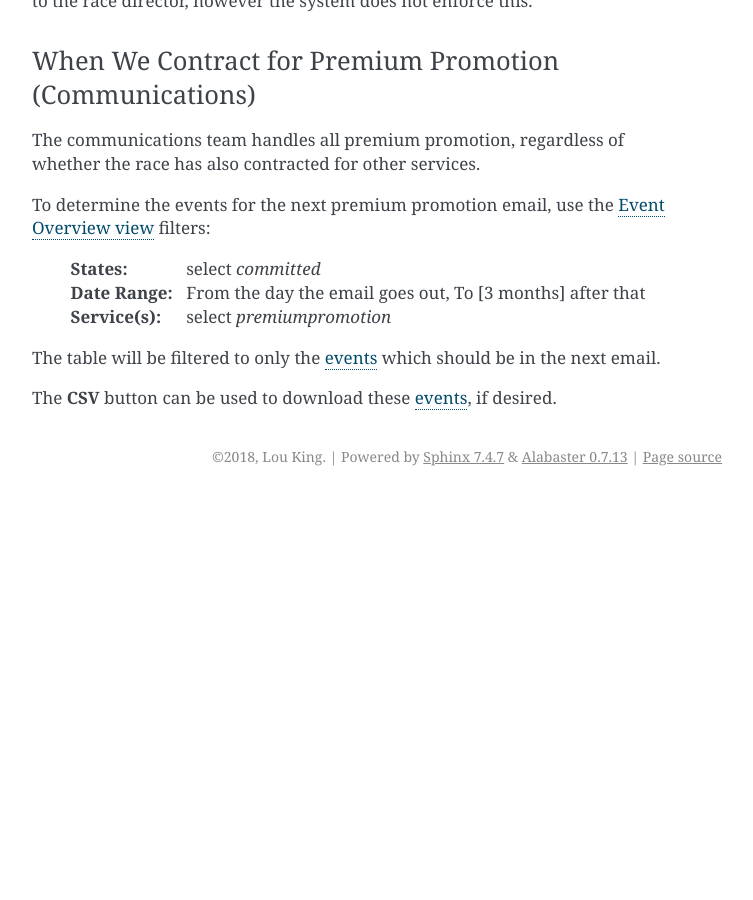
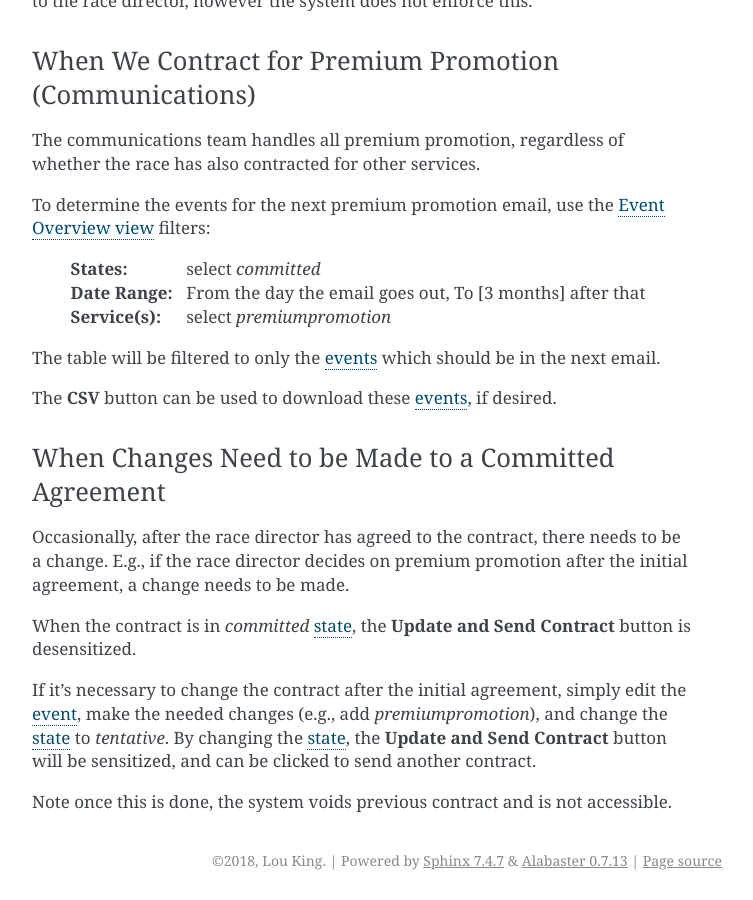
Before and after one commit to louking/contracts, a Sphinx documentation site: the page built from docs/contract-admin-guide.rst, in a window 1280 px wide and 900 px high, scrolled down 3088 px. Shown: the whole window, without its empty margins (388-1141 px from the left). Built offline with Sphinx 7.4.7, drawn with Linux system fonts in a browser that asks for light colours; before the commit the page ends 3584 px from its top, so only the background shows below that; some of the changed text lies outside the part shown.

Commit message:
doc use case - change to committed agreement

```diff
--- a/docs/contract-admin-guide.rst
+++ b/docs/contract-admin-guide.rst
@@ -17,6 +17,9 @@ The race director accepts the contract through the system which generates anothe
 
 Use Cases (What To Do...)
 =========================
+
+
+.. _contact-new-race:
 
 When We Learn About a New Race
 ------------------------------
@@ -45,6 +48,9 @@ communications group rather than race services. We'll still be using  this tool
 expected that the communication group will look at the **contractility** data periodically to
 determine what races are to be promoted. See :ref:`contract-for-premium-promotion` for more details.
 
+
+.. _contact-legacy-race:
+
 When We're Contacted for a Race We've Done Before
 ------------------------------------------------------
 
@@ -70,6 +76,9 @@ Now you can edit the :term:`event` with the current details and when ready send
    * click **Update**
       * or if you're ready to generate a contract, click **Update and Send Contract**
 
+
+.. _race-director-questions:
+
 When the Race Director has Questions
 --------------------------------------
 
@@ -77,6 +86,9 @@ Some questions you get will have to go through Mark, as you won't be able to han
 questions about how to manage a race rather than contract related stuff. Probably best way to handle this is to
 forward to Mark, copying the RD, with appropriate text that Mark is best suited to respond. Hopefully if Mark
 gets information from them which needs to be in the database and you're not copied, he'll get it to you.
+
+
+.. _race-details-confirmed:
 
 When Race Details are Confirmed by Race Director
 ------------------------------------------------
@@ -109,6 +121,9 @@ is sent.
 
 The remaining fields are useful as well, and should be filled in if applicable and known.
 
+
+.. _agreement-accepted-race-treasurer:
+
 When Race Director Accepts Agreement (Treasurer)
 -------------------------------------------------
 
@@ -117,6 +132,9 @@ automatically be transitioned into the *committed* :term:`state`.
 
 An invoice should be generated to the :term:`client` as indicated by the financial policies. Once an invoice is
 generated, the treasurer should click the **Invoice Sent** button on the :ref:`edit-event-view`.
+
+
+.. _agreement-accepted-race-services:
 
 When Race Director Accepts Agreement (Race Services Admin)
 -----------------------------------------------------------
@@ -146,3 +164,21 @@ To determine the events for the next premium promotion email, use the :ref:`even
 The table will be filtered to only the :term:`events <event>` which should be in the next email.
 
 The **CSV** button can be used to download these :term:`events <event>`, if desired.
+
+
+.. _changes-to-committed-agreement:
+
+When Changes Need to be Made to a Committed Agreement
+---------------------------------------------------------------
+
+Occasionally, after the race director has agreed to the contract, there needs to be a change. E.g., if the race
+director decides on premium promotion after the initial agreement, a change needs to be made.
+
+When the contract is in *committed* :term:`state`, the **Update and Send Contract** button is desensitized.
+
+If it's necessary to change the contract after the initial agreement, simply edit the :term:`event`, make the
+needed changes (e.g., add *premiumpromotion*), and change the :term:`state` to *tentative*. By changing the
+:term:`state`, the **Update and Send Contract** button will be sensitized, and can be clicked to send another
+contract.
+
+Note once this is done, the system voids previous contract and is not accessible.
```
